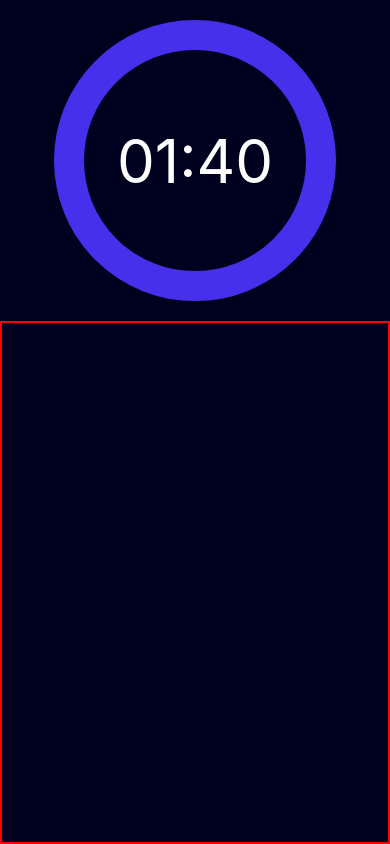
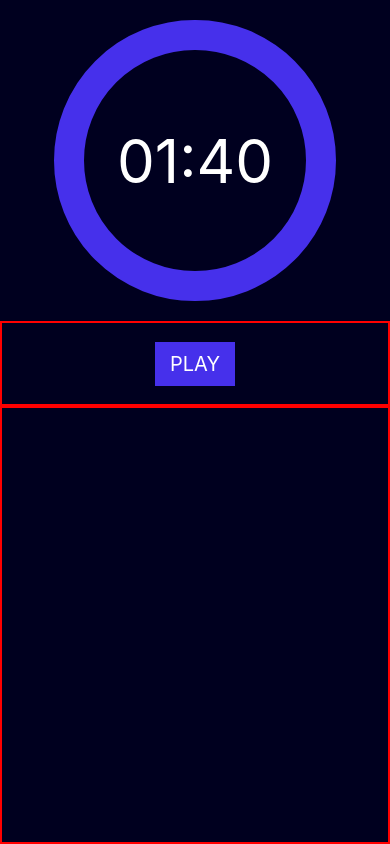
Before and after one commit to LeonardoBerlatto/rn-timer, a React Native app: screen / in a window 390 px wide. Built offline with nearby package versions, Linux system fonts and the light colour scheme.

Commit message:
✨ Adding timer actions component

```diff
--- a/src/App.tsx
+++ b/src/App.tsx
@@ -1,13 +1,19 @@
+import { registerRootComponent } from 'expo';
 import React from 'react';
-import { StyleSheet, Text, View } from 'react-native';
+import { StyleSheet, View } from 'react-native';
+
 import { Timer } from './components';
-
-import { registerRootComponent } from 'expo';
+import { TimerActions } from './sections';
 
 export default function App() {
   return (
     <View style={styles.container}>
-      <Timer time={100}/>
+      <Timer time={100} />
+      <TimerActions
+        onPlayCallback={() => { }}
+        onPauseCallback={() => { }}
+        onStopCallback={() => { }}
+        isPlaying={true} />
       <View style={styles.test}>
       </View>
     </View>
--- /dev/null
+++ b/src/sections/index.ts
@@ -0,0 +1 @@
+export { TimerActions } from './timer-actions/timer-actions.section';
--- /dev/null
+++ b/src/sections/timer-actions/timer-actions.section.tsx
@@ -0,0 +1,39 @@
+import React from 'react';
+import { Text, TouchableOpacity, View } from 'react-native';
+
+import styles from './timer-actions.style';
+
+interface TimerActionsProps {
+    isPlaying: boolean,
+    onPlayCallback(): void,
+    onPauseCallback(): void,
+    onStopCallback(): void;
+}
+
+export function TimerActions({ isPlaying, onPlayCallback, onPauseCallback, onStopCallback }: TimerActionsProps) {
+
+
+    const renderButtons = () => {
+        if (!isPlaying) {
+            return (
+                <>
+                    <TouchableOpacity style={styles.actionButton} onPress={onStopCallback}>
+                        <Text style={styles.actionButtonText}>Stop</Text>
+                    </TouchableOpacity>
+                    <TouchableOpacity style={styles.actionButton} onPress={onPauseCallback}>
+                        <Text style={styles.actionButtonText}>pause</Text>
+                    </TouchableOpacity>
+                </>
+            )
+        }
+        return <TouchableOpacity style={styles.actionButton} onPress={onPlayCallback}>
+            <Text style={styles.actionButtonText}>play</Text>
+        </TouchableOpacity>
+    }
+
+    return (
+        <View style={styles.container}>
+            {renderButtons()}
+        </View>
+    )
+}
--- /dev/null
+++ b/src/sections/timer-actions/timer-actions.style.tsx
@@ -0,0 +1,26 @@
+import { StyleSheet } from 'react-native';
+
+export default StyleSheet.create({
+    container: {
+        flexDirection: 'row',
+        justifyContent: 'space-around',
+        alignItems: 'center',
+        width: '100%',
+        height: '10%',
+        borderColor: 'red',
+        borderWidth: 2,
+        paddingVertical: 10,
+    },
+    actionButton: {
+        flexDirection: 'row',
+        paddingVertical: 10,
+        paddingHorizontal: 15,
+        fontSize: 18,
+        backgroundColor: '#4630eb',
+    },
+    actionButtonText: {
+        color: 'white',
+        fontSize: 20,
+        textTransform: 'uppercase'
+    }
+});
```
